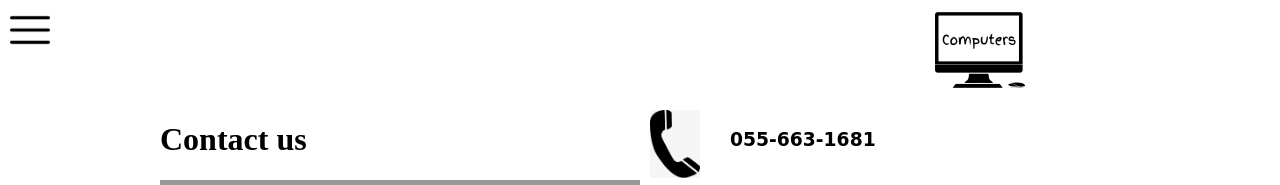
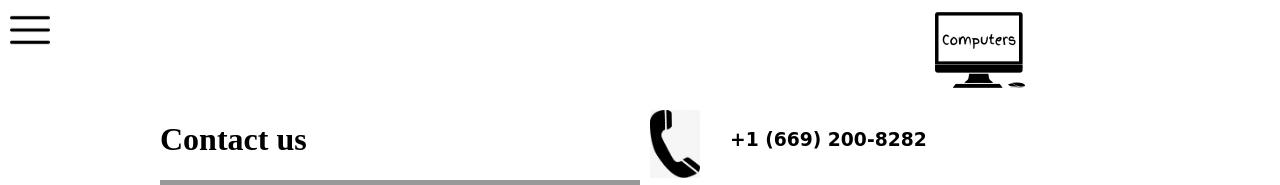
Before and after one commit to alonrabinowitz/websites-final-project, a plain HTML site: page contact.html in a window 1280 px wide. Shown: the top 185 px of the page. Drawn offline with nearby package versions, Linux system fonts and the light colour scheme; a web font is replaced by a local one.

Commit message:
Update contact.html

```diff
--- a/contact.html
+++ b/contact.html
@@ -44,8 +44,8 @@
 			<div id="sidebar">
 				<div id="phone">
 					<img id="plogo" src="phone.jpg">
-					<h3 class="text">055-663-1681</h3>
-					<!-- <h3 class="text">+1 (669) 200-8282</h3> -->
+					<!-- <h3 class="text">055-663-1681</h3> -->
+					<h3 class="text">+1 (669) 200-8282</h3>
 				</div>
 				<div id="mail">
 					<img id="mlogo" src="mail.jpg">
```
